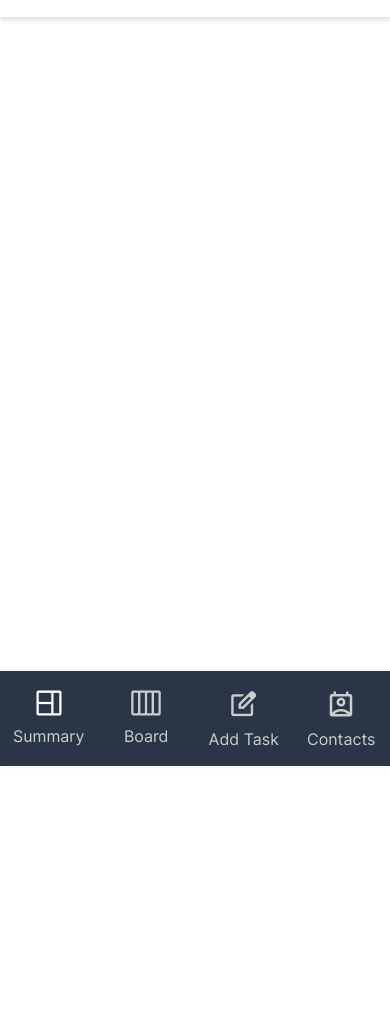
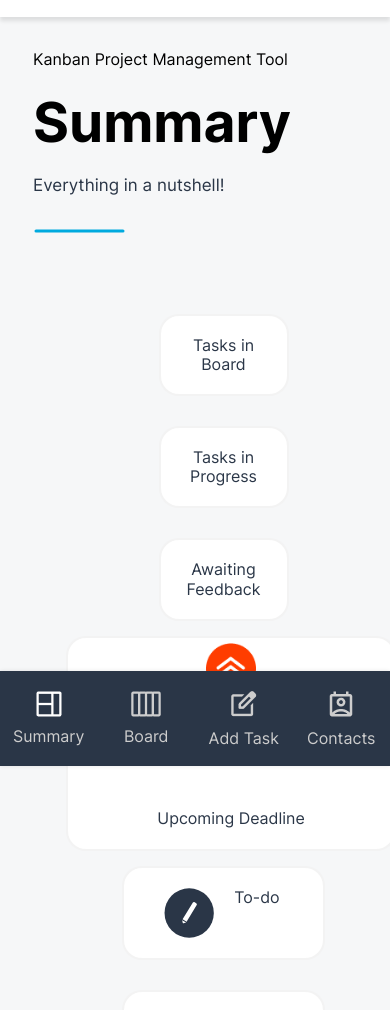
Before and after one commit to YunusYasar/join, a plain HTML site: page summary.html in a window 390 px wide. Shown: the part 78-1088 px from the top of the page. Before the commit the page ends 844 px from the top, so only its background shows below. Drawn offline with Linux system fonts and the light colour scheme.

Commit message:
added summary

```diff
--- a/assets/templates/header.html
+++ b/assets/templates/header.html
@@ -7,8 +7,6 @@
 
   <div class="img-ellipse">
     <img src="assets/img/user-profile-initials-icon.png" alt="grey ellipse" />
-    <div class="img-profile-wrapper">
-      <!-- <img id="img-profile" src="" alt="Profile picture" /> -->
-    </div>
+    <div class="img-profile-wrapper"></div>
   </div>
 </div>
--- /dev/null
+++ b/css/summary.css
@@ -0,0 +1,333 @@
+* {
+  box-sizing: border-box;
+  font-family: 'Inter';
+  font-style: normal;
+  line-height: 120%;
+}
+
+body {
+  margin: 0;
+  overflow: hidden;
+  scroll-behavior: smooth;
+}
+
+.summary {
+  background-color: rgb(246, 247, 248);
+  padding: 40px;
+  width: auto;
+  margin-left: 232px; /*sidebar-width*/
+  margin-top: 95px; /*header-height*/
+  height: calc(100vh - 95px);
+}
+
+.summary-head {
+  display: flex;
+  align-items: center;
+  justify-content: flex-start;
+  margin-left: 60px;
+}
+
+.summary-h3 {
+  display: none;
+}
+
+.summary-h1,
+.summary-h2,
+.summary-hr1 {
+  margin-right: 35px;
+}
+
+.summary-h1 {
+  font-size: 55px;
+}
+
+.summary-hr1 {
+  border-color: rgb(0, 170, 223);
+  background-color: rgb(0, 170, 223);
+  border: none;
+  border-radius: 10px;
+  width: 2px;
+  height: 35px;
+  margin-left: 0;
+}
+
+.summary-h2 {
+  font-size: 17px;
+  font-weight: 400;
+  color: rgba(42, 54, 71, 1);
+}
+
+.summary-container {
+  display: flex;
+  justify-content: space-around;
+  align-items: center;
+}
+
+.left-container {
+  display: flex;
+  flex-direction: column;
+  flex-wrap: wrap;
+  margin-top: 30px;
+}
+
+.first-line {
+  display: flex;
+  justify-content: flex-start;
+}
+
+.second-line {
+  display: flex;
+  align-items: center;
+}
+
+.third-line {
+  display: flex;
+  justify-content: flex-start;
+}
+
+.link-to-board {
+  text-decoration: none;
+}
+
+.card {
+  background-color: white;
+  color: rgba(42, 54, 71, 1);
+  border: 2px solid rgba(205, 205, 205, 0.25);
+  border-radius: 20px;
+  width: 130px;
+  height: 130px;
+  margin: 15px 15px 15px 0;
+  padding: 20px;
+  cursor: pointer;
+  text-align: center;
+  font-weight: 400;
+}
+
+.card:hover {
+  transform: scale(1.1);
+  background-color: rgba(42, 54, 71, 1);
+  color: white;
+}
+
+.card-second-line {
+  width: 420px;
+}
+
+.card-third-line {
+  width: 202.5px;
+  height: 115px;
+  display: flex;
+}
+
+.card-third-line:hover img {
+  filter: invert(100%) brightness(150%);
+}
+
+.numbers {
+  font-size: 40px;
+  display: flex;
+  justify-content: center;
+  font-weight: 600;
+}
+
+.arrow-img,
+.pencil-img,
+.checkmark-summary-img {
+  width: 50px;
+  height: auto;
+  margin: 0 20px;
+}
+
+.summary-hr2 {
+  border-color: rgba(209, 209, 209, 1);
+  background-color: rgba(209, 209, 209, 1);
+  border: none;
+  border-radius: 10px;
+  width: 2px;
+  height: 80px;
+  margin: 42px;
+}
+
+.right-container {
+  margin-left: 20px;
+}
+
+.greetings {
+  color: rgba(42, 54, 71, 1);
+  font-size: 45px;
+  font-weight: 400;
+  margin: 0;
+  padding: 0;
+}
+
+.user-name {
+  color: rgb(0, 170, 223);
+  font-size: 60px;
+  font-weight: bold;
+  margin-top: 5px;
+  font-weight: 700;
+}
+
+@media (max-width: 950px) {
+  .greetings {
+    color: rgba(42, 54, 71, 1);
+    font-size: 35px;
+    font-weight: 400;
+    margin: 0;
+    padding: 0;
+  }
+
+  .user-name {
+    color: rgb(0, 170, 223);
+    font-size: 50px;
+    font-weight: bold;
+    margin-top: 5px;
+    font-weight: 700;
+  }
+}
+
+@media (max-width: 850px) {
+  body {
+    overflow-y: scroll;
+  }
+
+  .summary {
+    background-color: rgb(246, 247, 248);
+    padding: 33px;
+    width: auto;
+    height: 100%;
+    margin-left: 0;
+    margin-top: 95px; /*header-height*/
+  }
+
+  .summary-head {
+    display: flex;
+    flex-direction: column;
+    align-items: flex-start;
+    margin: 0;
+  }
+
+  .summary-h3 {
+    display: block;
+    font-size: 16px;
+    font-weight: 400;
+    margin: 0;
+  }
+
+  .summary-h1 {
+    margin: 20px 10px 20px 0;
+  }
+
+  .summary-h2 {
+    margin: 0;
+  }
+
+  .summary-hr1 {
+    display: none;
+  }
+
+  .mobile-summary-hr1 {
+    border-color: rgb(0, 170, 223);
+    background-color: rgb(0, 170, 223);
+    border: none;
+    border-radius: 10px;
+    width: 3px;
+    height: 90px;
+    margin: -10px 45px;
+    transform: rotate(90deg);
+  }
+
+  .left-container {
+    margin-top: 0;
+    margin-bottom: 45px;
+  }
+
+  .right-container {
+    width: 100vw;
+    height: 100vh;
+    display: flex;
+    flex-direction: column;
+    justify-content: center;
+    align-items: center;
+    text-align: center;
+    flex-wrap: wrap;
+    animation: fadeOutGreeting 1s 1s ease-in forwards;
+    position: fixed;
+    background-color: rgb(246, 247, 248);
+    top: 0;
+    left: 0;
+    margin-left: 0;
+  }
+
+  @keyframes fadeOutGreeting {
+    from {
+      opacity: 1;
+    }
+    to {
+      opacity: 0;
+      display: none;
+    }
+  }
+
+  .greetings {
+    color: rgba(42, 54, 71, 1);
+    font-size: 45px;
+    font-weight: 400;
+    margin: 0;
+    padding: 0;
+  }
+
+  .user-name {
+    color: rgb(0, 170, 223);
+    font-size: 60px;
+    font-weight: bold;
+    margin-top: 5px;
+    font-weight: 700;
+  }
+}
+
+@media (max-width: 450px) {
+  body {
+    overflow-y: scroll;
+  }
+
+  .first-line {
+    flex-wrap: wrap;
+    flex-direction: column;
+  }
+
+  .card {
+    height: auto;
+    max-width: 90vw;
+  }
+
+  .card-second-line {
+    flex-direction: column;
+    width: 330px;
+    margin: 0;
+    padding: 5px;
+  }
+
+  .summary-hr2 {
+    margin: 0;
+    transform: rotate(90deg);
+  }
+
+  .arrow-img {
+    width: 50px;
+    height: auto;
+    margin: 0 10px;
+  }
+
+  .third-line {
+    flex-wrap: wrap;
+    flex-direction: column;
+  }
+
+  .left-container {
+    margin: 33px;
+    padding-bottom: 50px;
+    display: flex;
+    align-items: center;
+  }
+}
--- a/summary.html
+++ b/summary.html
@@ -8,11 +8,102 @@
     <link rel="stylesheet" href="css/style.css" />
     <link rel="stylesheet" href="css/fonts.css" />
     <link rel="stylesheet" href="css/header-sidebar.css" />
+    <link rel="stylesheet" href="css/summary.css">
 
     <script src="js/script.js"></script>
   </head>
   <body onload="init()">
     <header class="header" w3-include-html="assets/templates/header.html"></header>
     <nav class="sidebar" w3-include-html="assets/templates/sidebar.html"></nav>
+
+    <div class="summary">
+      <div class="summary-head">
+          <h3 class="summary-h3">Kanban Project Management Tool</h3>
+          <h1 class="summary-h1">Summary</h1>
+          <hr class="summary-hr1">
+          <h2 class="summary-h2">Everything in a nutshell!</h2>
+          <hr class="mobile-summary-hr1">
+      </div>
+
+      <div class="summary-container">
+        <div class="left-container">
+
+          <div class="first-line">
+            <a class="link-to-board" href="../html/board.html">
+              <div class="card">
+                  <b class="numbers">
+                    <span id="in-board"></span>
+                  </b>Tasks in Board
+              </div>
+            </a>
+
+            <a class="link-to-board" href="../html/board.html">
+              <div class="card">
+                  <b class="numbers">
+                    <span id="in-progress"></span>
+                  </b>Tasks in Progress
+              </div>
+            </a>
+
+            <a class="link-to-board" href="../html/board.html">
+              <div class="card">
+                  <b class="numbers">
+                    <span id="awaiting-feedback"></span>
+                  </b>Awaiting Feedback
+              </div>
+            </a>
+          </div>
+
+          <a class="link-to-board" href="../html/board.html">
+            <div class="card card-second-line second-line">
+                <img class="arrow-img" src="assets/img/urgent.png">
+              <div>
+                <b class="numbers">
+                  <span id="urgent-tasks"></span>
+                </b>Urgent
+              </div>
+                <hr class="summary-hr2">
+              <div>
+              <b>
+                <span id="upcoming-deadline"></span>
+              </b>
+              <p>Upcoming Deadline</p>
+              </div>
+            </div>
+          </a>
+
+          <div class="third-line">
+            <a class="link-to-board" href="../html/board.html">
+              <div class="card card-third-line">
+                  <img class="pencil-img" src="assets/img/pencil.svg">
+                  <div>
+                    <b class="numbers">
+                      <span id="to-do"></span>
+                    </b>To-do
+                  </div>
+              </div>
+            </a>
+
+            <a class="link-to-board" href="../html/board.html">
+              <div class="card card-third-line">
+                  <img class="checkmark-summary-img" src="assets/img/checkmark-summary.svg">
+                  <div>
+                    <b class="numbers">
+                      <span id="done"></span>
+                    </b>Done
+                  </div>
+              </div>
+            </a>
+          </div>
+        </div>
+
+        <div class="right-container">
+            <p class="greetings" id="greetings"><p class="user-name" id="user-name"></p></p>
+        </div>
+      </div>
+    </div>
+
+
+
   </body>
 </html>
```
Also changed, not shown: assets/img/Group 7.png (added), assets/img/checkmark-summary.svg (added), assets/img/pencil.svg (added), assets/img/urgent.png (added).
